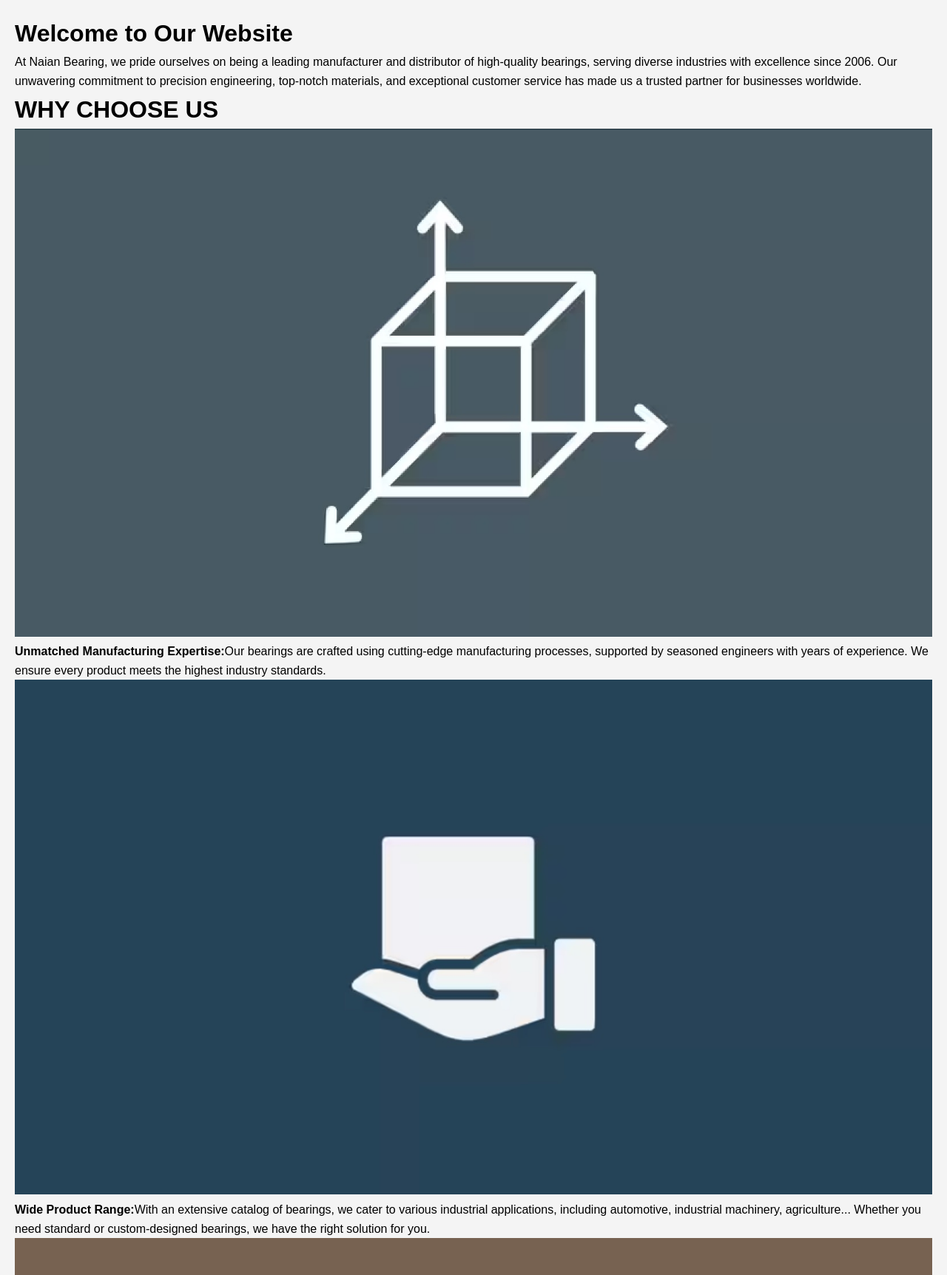
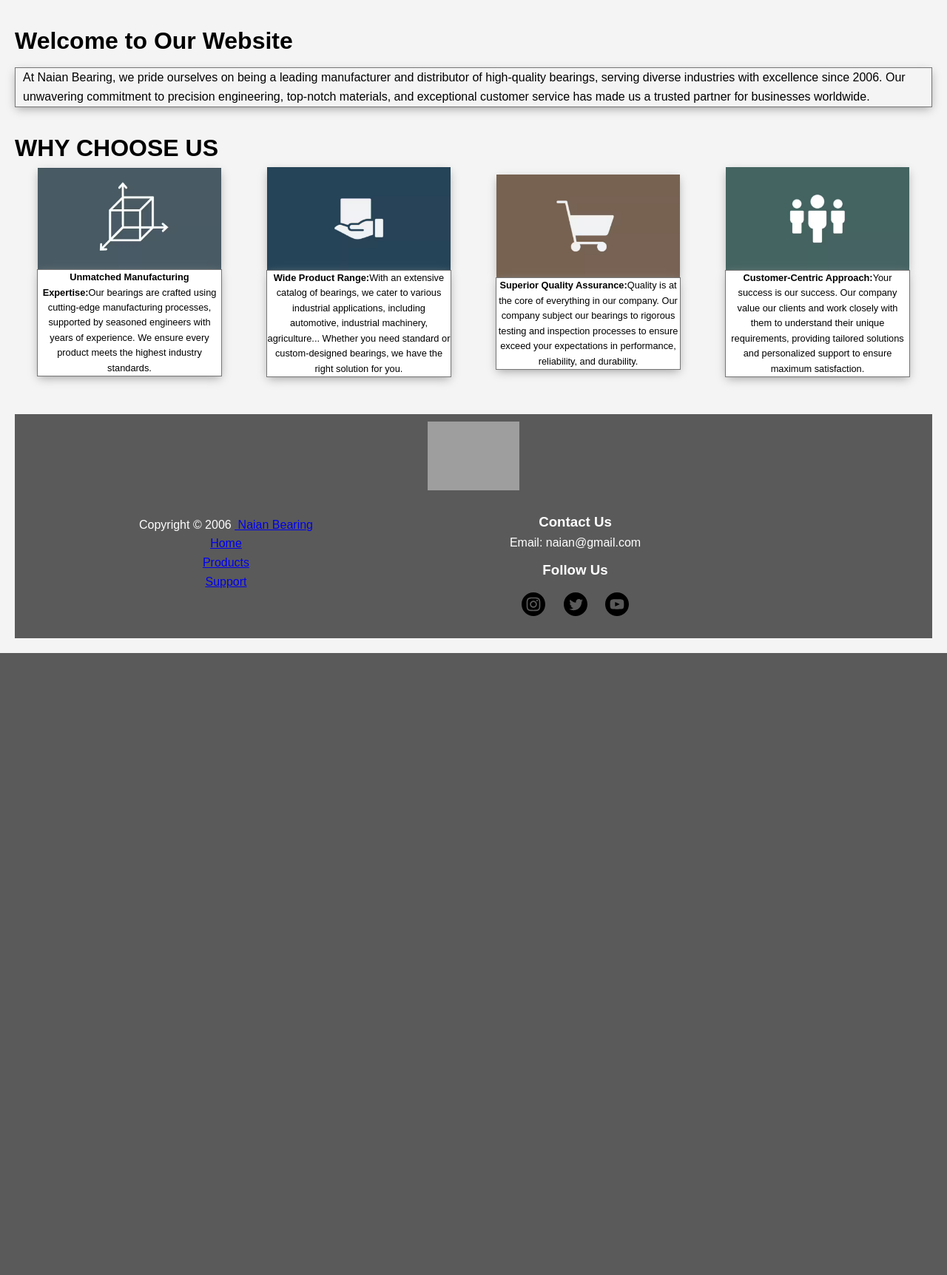
Before and after one commit to ttwei3/web2-naianbearings, a PHP site: page / in a window 1280 px wide. Shown: the part 196-1920 px from the top of the page at 74% size. After the commit the page ends 1079 px from the top, so only its background shows below. Run offline with PHP 8.4, Linux system fonts and the light colour scheme; data that the repository does not hold is empty; grey boxes are pictures that could not be loaded.

Commit message:
Update styles.css
Added styles to the whychooseus and pagination modules, and added the company logo to the footer part.

```diff
--- a/styles.css
+++ b/styles.css
@@ -86,8 +86,13 @@ footer {
     margin-bottom: 20px;
     padding: 20px;
     box-shadow: 0 0 10px rgba(0, 0, 0, 0.1);
+    width: 90%;
+    margin-left: auto;
+    margin-right: auto;
 }
-
+#margin{
+    margin-left: 30px;
+}
 /* Forms and Buttons */
 input[type=text],
 input[type=number],
@@ -150,10 +155,10 @@ input[type=submit]:active{
 }
 
 /* Responsive Images */
-img {
+/* img {
     width: 100%;
     height: auto;
-}
+} */
 
 .hidden {
     display: none;
@@ -212,6 +217,65 @@ tr:nth-child(even) {
     transition: transform 0.3s ease;
 }
 
+.success-message {
+    color: green;
+}
+
+#footerlogo{
+    width: 10%;
+}
+
+.h1{
+    margin-top: 30px;
+}
+
+#paragraph{
+    border: #767676 solid 0.5px;
+    box-shadow: 0px 4px 12px -2px #a2a2a2;
+    padding-left: 10px;
+    padding-right: 10px;
+    margin-top: 10px;
+}
+
+#whychooseus {
+    display: flex;
+    flex-direction: row;
+    justify-content: center;
+    margin-bottom: 50px;
+}
+
+#whychooseus img {
+    width: 80%;
+    box-shadow: 0px 4px 12px -2px #a2a2a2;
+}
+
+#imgsp1, #imgsp2, #imgsp3, #imgsp4 {
+    display: flex;
+    flex-direction: column;
+    justify-content: center;
+    align-items: center;
+}
+
+#whychooseus p {
+    font-size: 0.8em;
+    text-align: center;
+    width: 80%;
+    background-color: #ffffff;
+    border: #767676 solid 0.5px;
+    box-shadow: 0px 4px 12px -2px #a2a2a2;
+
+
+}
+
+.pagination .page-link {
+    color: black;
+    text-decoration: none;
+}
+
+.pagination .page-item.active .page-link {
+    color: red;
+    font-weight: bold;
+}
 
 /* Adjust the layout for smaller screens */
 @media screen and (max-width: 768px) {
```
